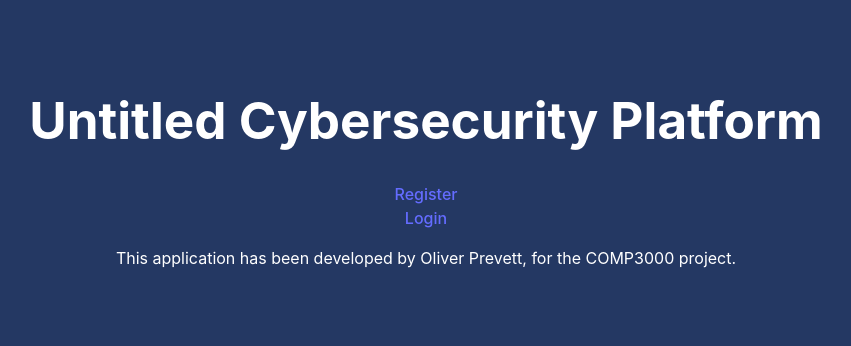
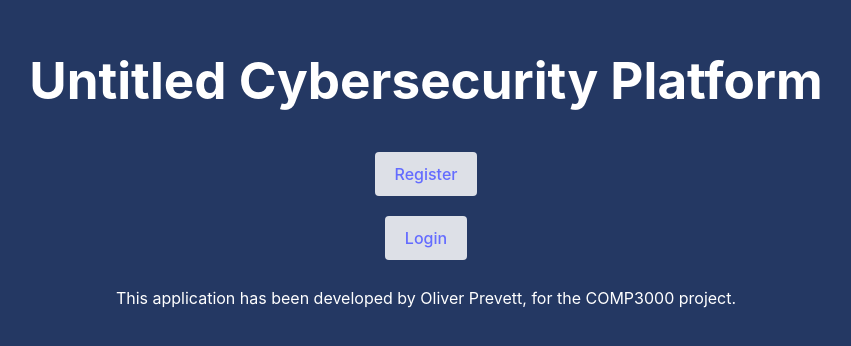
Before and after one commit to oliprev/OP_COMP3000, a React (Vite) app in the folder frontend/: page / in a window 1280 px wide. Shown: the part 228-574 px from the top of the page, without its empty margins (214-1065 px from the left). Built offline with nearby package versions, Linux system fonts and the light colour scheme.

Commit message:
Enhanced button styling in index.css for improved UI consistency / UX

```diff
--- a/frontend/src/index.css
+++ b/frontend/src/index.css
@@ -14,6 +14,15 @@
 }
 
 a {
+  display: inline-block;
+  padding: 10px 20px;
+  margin: 10px 0;
+  font-size: 16px;
+  background-color: #dde0e7;
+  border: none;
+  border-radius: 4px;
+  text-align: center;
+  cursor: pointer;
   font-weight: 500;
   color: #646cff;
   text-decoration: inherit;
```
